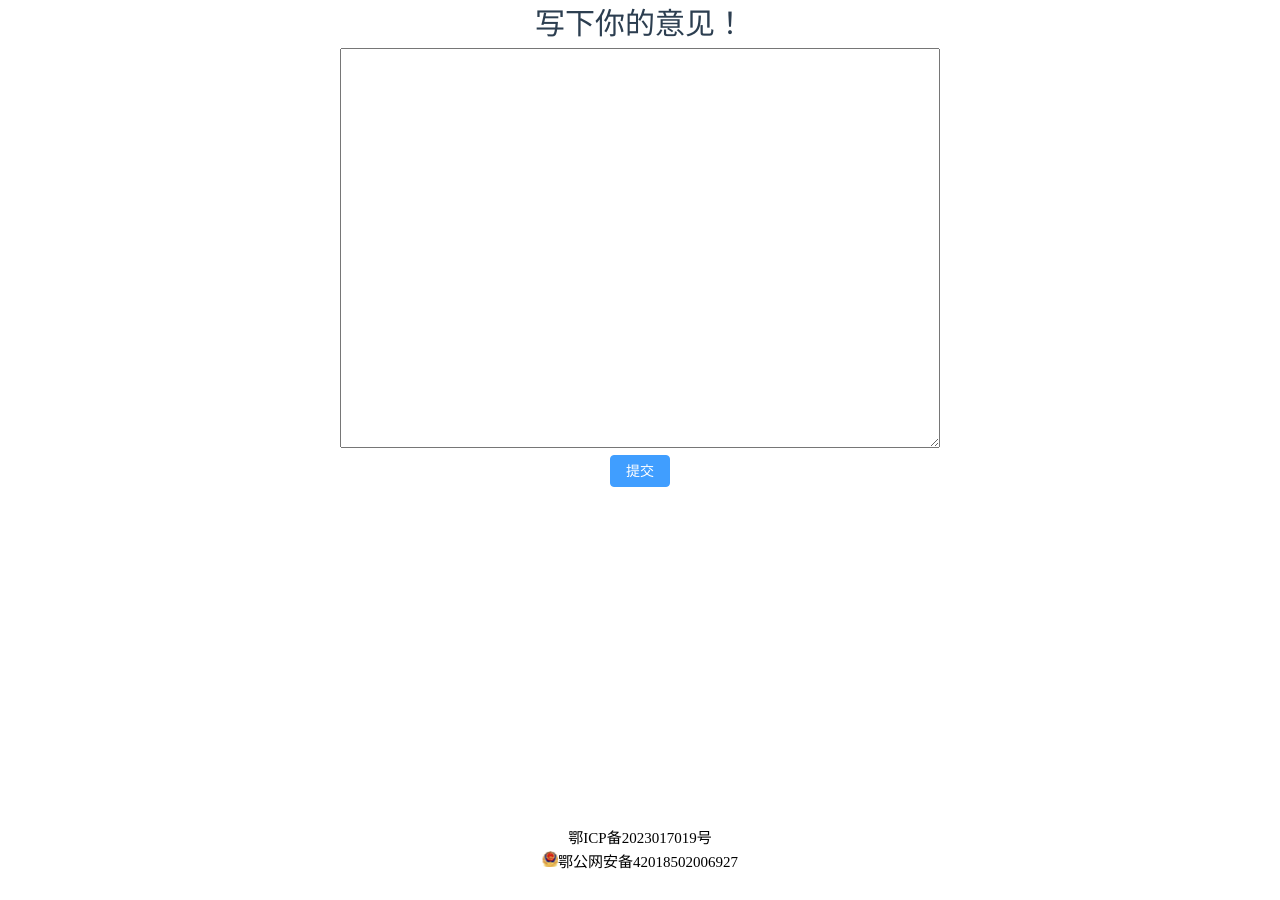
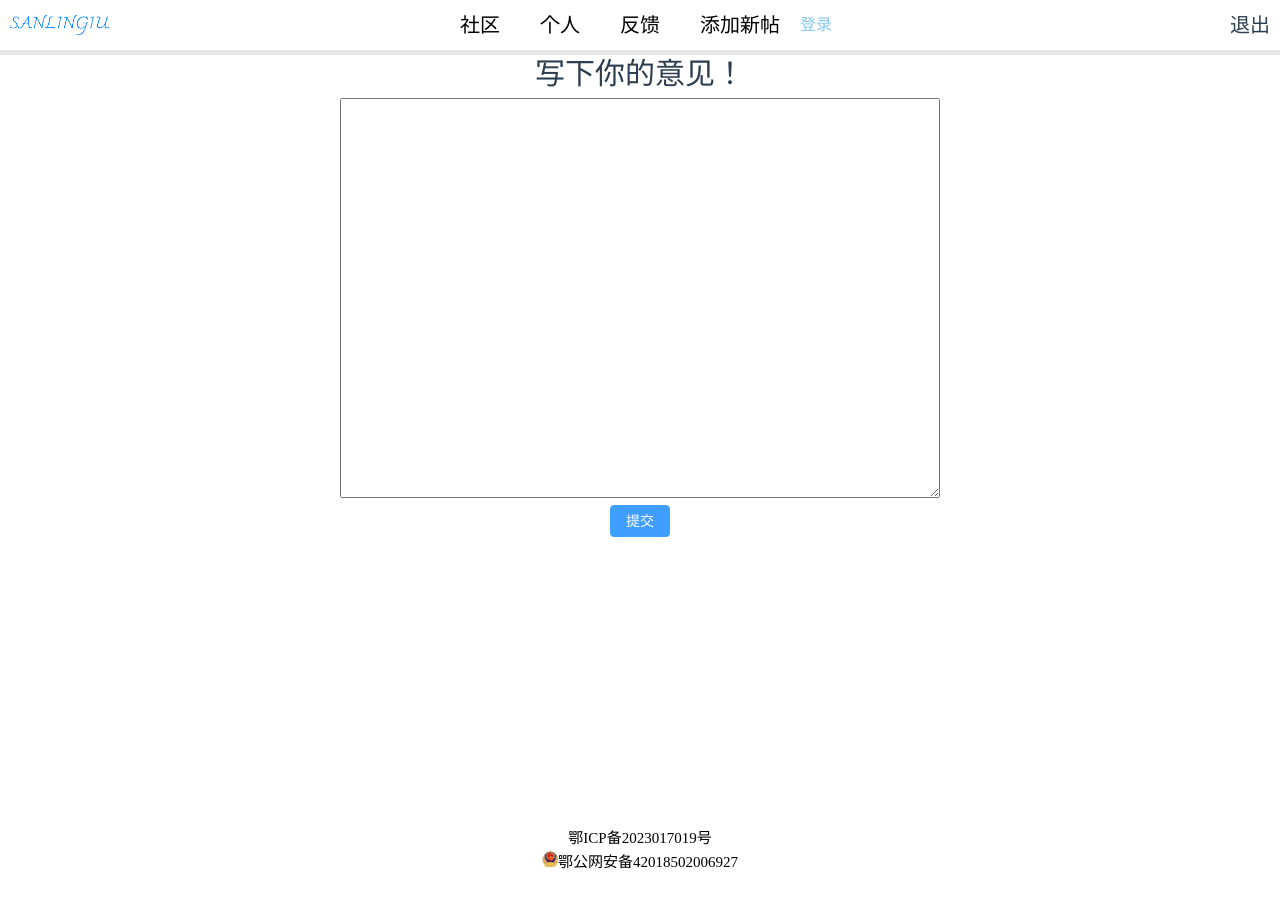
Before and after one commit to SmallHdcc/diy_blog_frontend, a Vue app: page /feedback in a window 1280 px wide. Built offline with nearby package versions, Linux system fonts and the light colour scheme; a web font is replaced by a local one.

Commit message:
登陆方式改变，项目简化

```diff
--- a/src/App.vue
+++ b/src/App.vue
@@ -1,7 +1,7 @@
 <script setup>
 import { pingServer } from '@/api/index.js'
 import { onMounted } from 'vue'
-
+import banner from '@/components/aboutImg/bannerInHeader.vue'
 const notificatServerState = () => {
   ElNotification({
     title: '提示',
@@ -13,7 +13,7 @@ const notificatServerState = () => {
 onMounted(async () => {
   setInterval(async () => {
     const result = await pingServer()
-    if (result.status > 400) {
+    if (result.status > 400 || result.data.data != "pong") {
       notificatServerState()
     }
   }, 6 * 1000)
--- a/src/api/index.js
+++ b/src/api/index.js
@@ -149,7 +149,7 @@ export function changeArticleStatus(id, isPrivate, userId) {
 export function getPublicBlogs() {
     return service({
         method: "GET",
-        url: `/article/getPublicArticles`,
+        url: `/article/public/getArticles`,
     })
 }
 //获取单个公开博客的细节
--- /dev/null
+++ b/src/components/aboutImg/bannerInHeader.vue
@@ -0,0 +1,16 @@
+<script setup>
+
+
+
+</script>
+
+<template>
+    <div id="bannerInHeader"></div>
+</template>
+<style lang="less" scoped>
+#bannerInHeader {
+    width: 100vw;
+    height: 45vh;
+    background-color: pink;
+}
+</style>
--- a/src/components/navigation/navigation.vue
+++ b/src/components/navigation/navigation.vue
@@ -1,10 +1,11 @@
 <script setup>
-import { onBeforeMount, onMounted, ref, watch } from 'vue'
+import { onMounted, provide, ref } from 'vue'
+import Login from '@/components/login/Login.vue';
 import router from '@/router';
 const linkList = ref([
     {
         name: '社区',
-        link: "/community",
+        link: "/",
     },
     {
         name: "个人",
@@ -35,15 +36,25 @@ const handleUserInfoOut = () => {
 
 }
 
+const dialogVisable = ref(false)
+provide('dialogVisable', dialogVisable)
+//这里检测是否登录
+const isLogin = ref(false)
+const userAvatar = ref()
 onMounted(() => {
+    if (localStorage.getItem('baseInfo')) {
+        userAvatar.value = JSON.parse(localStorage.getItem('baseInfo')).avatar
+        isLogin.value = true
+    }
 })
 
-const userAvatar = ref(JSON.parse(localStorage.getItem('baseInfo')).avatar)
 const exitAccount = () => {
     localStorage.removeItem('baseInfo')
     localStorage.removeItem('token')
-    router.push('/')
+
     ElMessage.success({ message: "退出登录成功！！" })
+    //强制刷新
+    window.location.reload()
 
 }
 
@@ -53,7 +64,7 @@ const exitAccount = () => {
         <div id="navigation">
             <div id="web-name"><img src="/img/logo.png" alt=""></div>
             <router-link v-for="item in linkList" :to="item.link">{{ item.name }}</router-link>
-            <div id="navigation-user" @mouseover="handleUserInfoEnter" @mouseout="handleUserInfoOut">
+            <div v-if="isLogin" id="navigation-user" @mouseover="handleUserInfoEnter" @mouseout="handleUserInfoOut">
                 <img id="navigation-user-avatar" :src="userAvatar" alt="">
                 <transition name="fade">
                     <div v-show="ShowUserInfo" id="navigation-user-info">
@@ -70,8 +81,11 @@ const exitAccount = () => {
                     </div>
                 </transition>
             </div>
+            <div @click="dialogVisable = true" v-if="!isLogin" id="not_login_in">登录</div>
+
             <div @click="exitAccount" id="exit-account">退出</div>
         </div>
+        <Login v-if="dialogVisable" />
     </div>
 </template>
 <style lang="less" scoped>
@@ -174,6 +188,16 @@ const exitAccount = () => {
 
         }
 
+        #not_login_in {
+            width: 40px;
+            height: 40px;
+            font-size: 16px;
+            border-radius: 100%;
+            line-height: 40px;
+            color: rgb(135, 200, 238);
+            cursor: pointer;
+        }
+
         #exit-account {
             position: absolute;
             right: 10px;
--- a/src/main.js
+++ b/src/main.js
@@ -14,19 +14,19 @@ import 'wow.js/css/libs/animate.css'
 
 // 这里是设置路由守卫
 
-router.beforeEach((to, from, next) => {
-    if (to.meta.isAuth) {
-        if (localStorage.getItem("token")) {
-            next()
-        } else {
-            alert("请先登录~")
-            next("/")
-        }
-    } else {
-        next()
-    }
+// router.beforeEach((to, from, next) => {
+//     if (to.meta.isAuth) {
+//         if (localStorage.getItem("token")) {
+//             next()
+//         } else {
+//             alert("请先登录~")
+//             next("/")
+//         }
+//     } else {
+//         next()
+//     }
 
-})
+// })
 //全局后置路由守卫————初始化的时候被调用、每次路由切换之后被调用
 router.afterEach((to, from) => {
     document.title = to.meta.title || "该页没取名😀"   //修改网页的title
--- a/src/router/index.js
+++ b/src/router/index.js
@@ -2,11 +2,17 @@ import { createRouter, createWebHistory } from 'vue-router'
 const router = createRouter({
   history: createWebHistory(import.meta.env.BASE_URL),
   routes: [
+    // {
+    //   path: '/',
+    //   name: 'login',
+    //   component: () => import('../views/login.vue'),
+    //   meta: { isAuth: false, title: '登录页面' }
+    // },
     {
       path: '/',
-      name: 'login',
-      component: () => import('../views/login.vue'),
-      meta: { isAuth: false, title: '登录页面' }
+      name: 'community',
+      component: () => import('../views/main/Community.vue'),
+      meta: { title: '社区' }
     },
     {
       path: '/personal',
@@ -35,15 +41,10 @@ const router = createRouter({
     {
       path: '/test',
       name: "testPage",
-      component: () => import('../views/test/test07.vue'),
+      component: () => import('../views/test/test08.vue'),
       meta: { isAuth: false, title: '测试页面' }
     },
-    {
-      path: '/community',
-      name: 'community',
-      component: () => import('../views/main/Community.vue'),
-      meta: { title: '社区' }
-    },
+
     {
       path: "/:pathMatch(.*)*", // 必备
       component: () => import("@/views/error/404.vue"),
--- a/src/views/login.vue
+++ b/src/views/login.vue
@@ -74,7 +74,7 @@ const submitForm = (formEl) => {
                 //将获取的信息存储到localStorage中
                 localStorage.setItem("baseInfo", JSON.stringify(result.data.data))
                 localStorage.setItem("token", result.data.data.token)
-                router.push("/personal")
+                router.push("/community")
                 WelcomeUser(result.data.data.username)
             }
 
@@ -100,7 +100,7 @@ const wow = new WOW({
     scrollContainer: null,      //可选滚动容器选择器，否则使用window
 })
 
-const loginButton = ref(null)
+
 
 // 监听键盘按下事件
 document.addEventListener('keydown', function (event) {
@@ -135,8 +135,8 @@ onMounted(async () => {
                         <el-input v-model="ruleForm.password" type="password" autocomplete="off" />
                     </el-form-item>
                     <el-form-item>
-                        <button class="login-button" style="" ref="loginButton" type="button"
-                            @keydown.enter="submitForm(ruleFormRef)" @click="submitForm(ruleFormRef)">登录</button>
+                        <button class="login-button" type="button" @keydown.enter="submitForm(ruleFormRef)"
+                            @click="submitForm(ruleFormRef)">登录</button>
                         <!-- <el-button @click="resetForm(ruleFormRef)">重置</el-button> -->
                     </el-form-item>
                 </el-form>
--- a/src/views/main/Community.vue
+++ b/src/views/main/Community.vue
@@ -1,6 +1,7 @@
 <script setup>
 import { ref, onMounted } from 'vue'
 import navigation from '@/components/navigation/navigation.vue'
+import banner from "@/components/aboutImg/bannerInHeader.vue"
 import router from '../../router';
 import { getPublicBlogs, getPublicBlogDetail } from '@/api/index.js'
 const community_content = ref([
@@ -40,6 +41,8 @@ onMounted(() => {
 <template>
     <div id="Community">
         <navigation />
+        <banner />
+
         <div class="Community-container">
             <div v-for="(item, index) in community_content" class="Community-content" @click=getBlogDetail(index)>
                 <h2 class="content-title">{{ item.title }}</h2>
--- a/src/views/main/FeedBack.vue
+++ b/src/views/main/FeedBack.vue
@@ -1,6 +1,6 @@
 <script setup>
 import { ref } from 'vue'
-
+import navigation from '@/components/navigation/navigation.vue'
 const feedbackInfo = ref('')
 
 const feedback = () => {
@@ -16,6 +16,7 @@ const feedback = () => {
 
 <template>
     <div id="FeedBack">
+        <navigation />
         <h1>写下你的意见！</h1>
         <div id="feed-back-content">
             <textarea v-model="feedbackInfo" name="" id="" cols="30" rows="10"></textarea>
--- a/src/views/main/PersonalPageTest.vue
+++ b/src/views/main/PersonalPageTest.vue
@@ -28,10 +28,14 @@ const wow = new WOW({
     scrollContainer: null,      //可选滚动容器选择器，否则使用window
 })
 
+
+//获得所有个人博客
+let userId = ref()
 async function getBlog() {
     // get all blogs
-    let userId = JSON.parse(localStorage.getItem("baseInfo")).id
-    getBlogs(userId).then(res => {
+    if (localStorage.getItem("baseInfo")) {
+        userId.value = JSON.parse(localStorage.getItem("baseInfo")).id
+        getBlogs(userId.value).then(res => {
             let articles = res.data.data
             articles.forEach(item => {
                 item.tags = toStringArray(item.tags)
@@ -40,8 +44,9 @@ async function getBlog() {
             handleContent()
 
         })
-
         user = JSON.parse(localStorage.getItem("baseInfo"))
+    }
+    return
 }
 
 function toStringArray(source) {
@@ -532,4 +537,3 @@ onMounted(() => {
     }
 }
 </style>
-4400
```
Also changed, not shown: 1 other file (tests, documents, lock files or other folders). Lines whose indentation alone changed are shown as unchanged.
